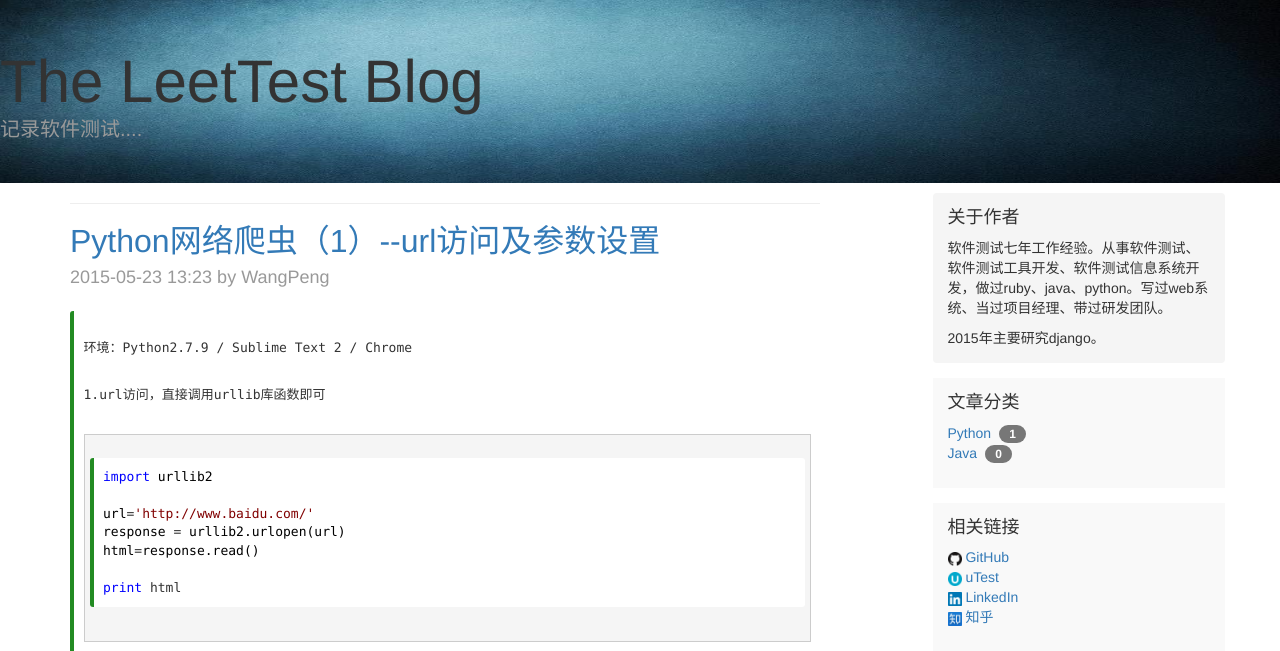
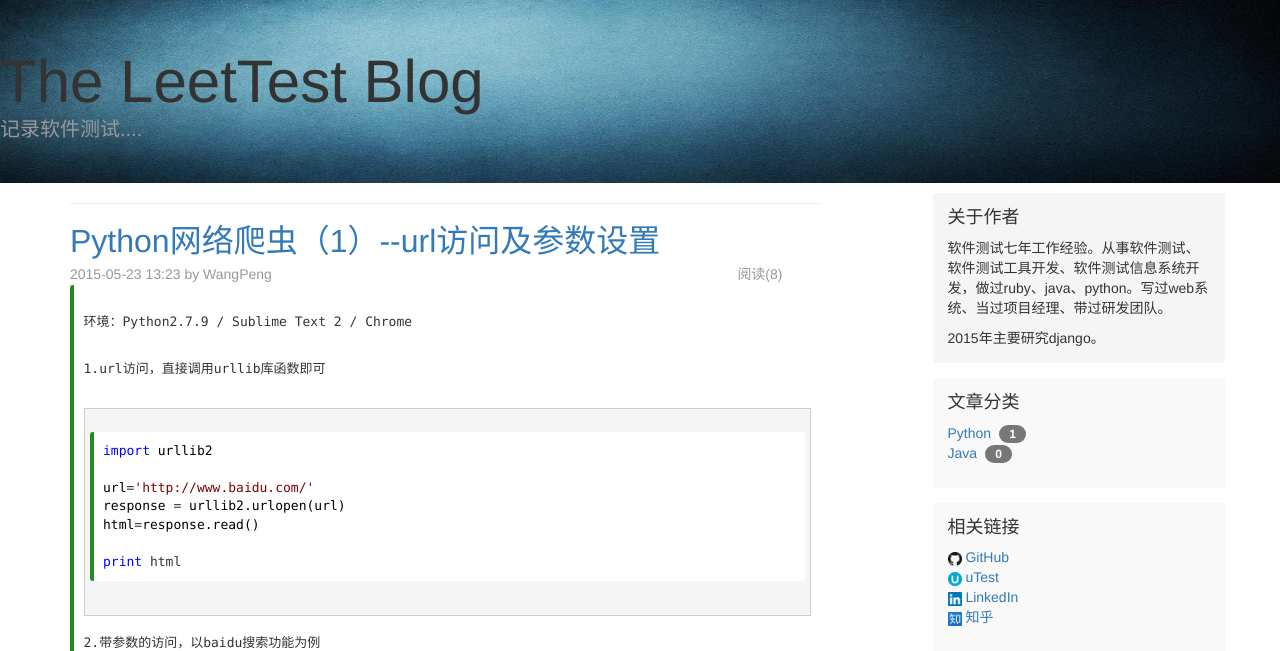
Before and after one commit to nicevoice/leettest, a Django app: page /blog/ in a window 1280 px wide. Shown: the part 51-702 px from the top of the page. Run offline with Django 3.2, Linux system fonts and the light colour scheme; data comes from the database, SQL or seed files in the repository; both versions use the stored data as it was after the commit; some libraries are stand-ins or nearby versions.

Commit message:
add readcount for blog_article

```diff
--- a/blog/templates/article_list.html
+++ b/blog/templates/article_list.html
@@ -31,10 +31,17 @@
             <hr>
             <div class="blog-post">
               <h2 class="blog-post-title"><a href="{% url 'blog:detail' article.id %}">{{ article.caption }}</a></h2>
-              <p class="blog-post-meta">{{ article.publish_time|date:"Y-m-d H:i" }} by {{ article.author }}</p>
+
+                <div class="blog-post-meta">
+                  <div class="left">{{ article.publish_time|date:"Y-m-d H:i" }} by {{ article.author }}</div>
+
+                  <div class="right">阅读({{ article.readcount}})</div>
+                </div>
+
               <pre>
                 {{ article.content|safe|truncatechars_html:400}}
 	            </pre>
+
 	          </div><!-- /.blog-post -->
           {% endfor%}
 
--- a/blog/views.py
+++ b/blog/views.py
@@ -53,6 +53,9 @@ def list(request):
 def detail(request,article_id):
     try:
         article = Article.objects.get(id=article_id)
+        article.readcount+=1
+        article.save()
+        tags=article.tags.all()
     except Article.DoesNotExist:
         raise Http404("文章不存在!")
-    return render_to_response('article_detail.html', {"article": article},context_instance=RequestContext(request))
+    return render_to_response('article_detail.html', locals(),context_instance=RequestContext(request))
--- a/static/css/blog.css
+++ b/static/css/blog.css
@@ -131,8 +131,18 @@ h6, .h6 {
 
 }
 .blog-post-meta {
-  margin-bottom: 20px;
+  width: :100%;
   color: #999;
+  font-size:14px;
+}
+
+.blog-post-meta .left{
+  float:left;
+  text-align: left
+}
+.blog-post-meta .right{
+  text-align: right;
+  margin-right: 5%
 }
 
 .blog-post pre {
```
Also changed, not shown: blog/templates/article_detail.html (+16 -7 lines), sqlite.db.
